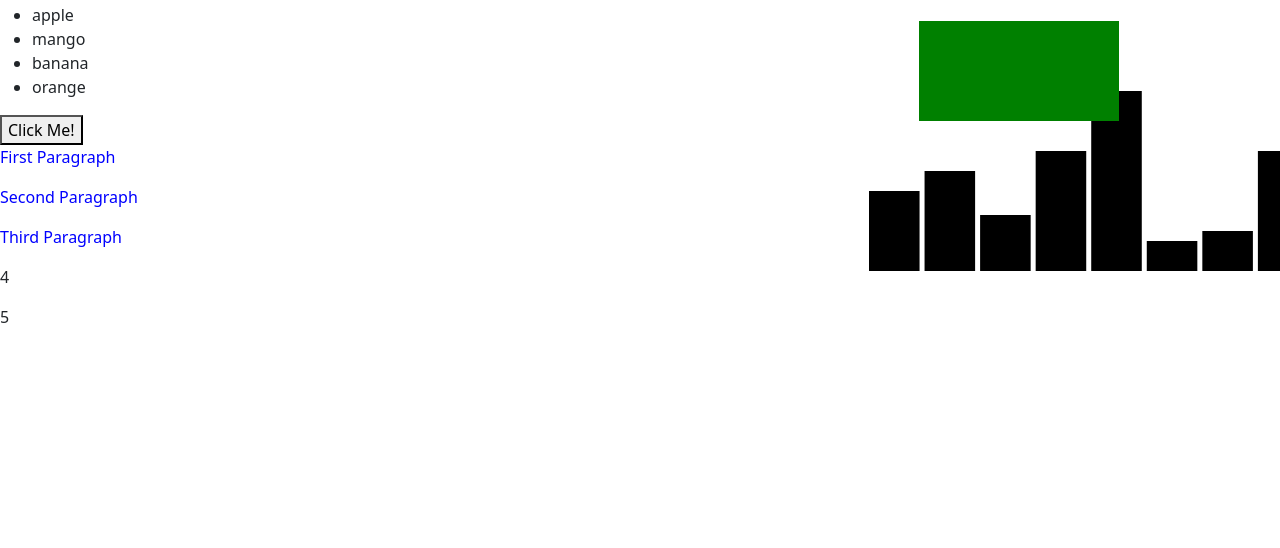
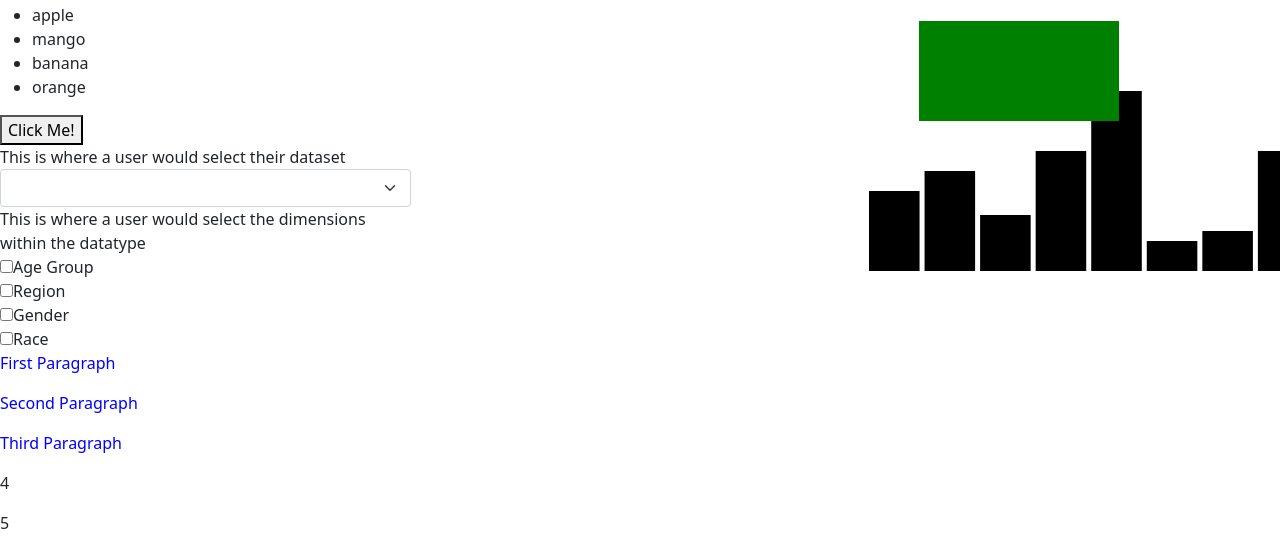
Before and after one commit to zbaklund/cs765-subgroups, a website: page index.html in a window 1280 px wide. Shown: the part 109-657 px from the top of the page. Drawn offline with nearby package versions, Linux system fonts and the light colour scheme.

Commit message:
Add dynamic checkbox with events

```diff
--- a/index.html
+++ b/index.html
@@ -1,6 +1,7 @@
 <!doctype html>
 
 <html lang="en">
+
 <head>
   <meta charset="utf-8">
   <meta name="viewport" content="width=device-width, initial-scale=1">
@@ -19,28 +20,52 @@
   <link rel="icon" href="/favicon.svg" type="image/svg+xml">
   <link rel="apple-touch-icon" href="/apple-touch-icon.png">
 
-  <link href="https://cdn.jsdelivr.net/npm/bootstrap@5.1.3/dist/css/bootstrap.min.css" rel="stylesheet" integrity="sha384-1BmE4kWBq78iYhFldvKuhfTAU6auU8tT94WrHftjDbrCEXSU1oBoqyl2QvZ6jIW3" crossorigin="anonymous">
+  <link href="https://cdn.jsdelivr.net/npm/bootstrap@5.1.3/dist/css/bootstrap.min.css" rel="stylesheet"
+    integrity="sha384-1BmE4kWBq78iYhFldvKuhfTAU6auU8tT94WrHftjDbrCEXSU1oBoqyl2QvZ6jIW3" crossorigin="anonymous">
   <link rel="stylesheet" href="css/styles.css?v=1.0">
 
 </head>
 
 <body>
   <script src="https://d3js.org/d3.v7.min.js"></script>
+
   <div id="main" class="container-fluid Vh-100 px-0">
     <nav class="navbar navbar-dark" style="background-color: #c5050c;">
       <a class="navbar-brand" href="#">CS 765 DC2</a>
     </nav>
+
     <div class="row">
-      <div id="interactive" class="col-lg-4 col-md-6">
+      <div id="interactive" class="col-lg-4 col-md-6 p-l-2">
         <h1>cs765-subgroups</h1>
         <ul></ul>
         <button type="button">Click Me!</button>
+        <div>
+          This is where a user would select their dataset
+          <select id="dataset-select" class="form-select" aria-label="Dataset Selector">
+            <!-- programatically set the values -->
+          </select>
         </div>
+
+        <div>
+          This is where a user would select the dimensions within the datatype
+          <div id="dimension-checkboxes">
+          </div>
+        </div>
+        <div id="dimensions-selected">
+
+        </div>
+      </div>
+      <script src="js/interactive.js"></script>
+
+
       <div id="sunburst" class="col-lg-4 col-md-6">
         The sunburst would go here
 
 
       </div>
+
+
+
       <div id="standard-charts" class="col-lg-4 col-md-12">
         This is where standard charts go
         <svg id='barchart' width='200' height='500'></svg>
@@ -62,7 +87,7 @@
       .data(fruits)
       .enter()
       .append('li')
-        .text(function(d) { return d; });
+      .text(function (d) { return d; });
 
     //select svg element
     var svg = d3.select('svg')
@@ -83,9 +108,9 @@
       .data(data)
       .enter()
       .append('rect')
-              .attr('width', function(d) {  return d; })
+      .attr('width', function (d) { return d; })
       .attr('height', barHeight - 1)
-              .attr('transform', function(d, i) {
+      .attr('transform', function (d, i) {
         return "translate(0," + i * barHeight + ")";
       });
 
@@ -97,4 +122,5 @@
       });
   </script>
 </body>
+
 </html>
--- /dev/null
+++ b/js/interactive.js
@@ -0,0 +1,34 @@
+var dimensions = ["Age Group", "Region", "Gender", "Race"];
+
+d3.select("#dimension-checkboxes").selectAll("p")
+.data(dimensions)
+.enter()
+.append("div")
+.append("label")
+.append("input")
+    .attr("type", "checkbox")
+    .attr("id", function(d,i) { return 'a'+i; })
+    .attr("onClick", "magic(this)") //DO SOMETHING WITH THIS CHANGE FUNCTION
+    .attr("for", function(d,i) { return i; })
+    .attr("value", function(d,){return d;})
+
+d3.selectAll("label")
+.data(dimensions)
+.append("text")
+.text(function(d) { return d; });
+
+function magic(dimension){
+    // console.log(dimension.id,dimension.checked, dimension.value)
+    if(dimension.checked){
+        d3.select("#dimensions-selected")
+        .append('p')
+        .attr("id",dimension.value)
+        .text('We clicked on ' + dimension.value)
+    }
+    else{
+        // console.log("I want to remove the text")
+        var id = dimension.value
+        d3.select('#'+id).remove()
+    }
+
+}
```
Lines whose indentation alone changed are shown as unchanged.
